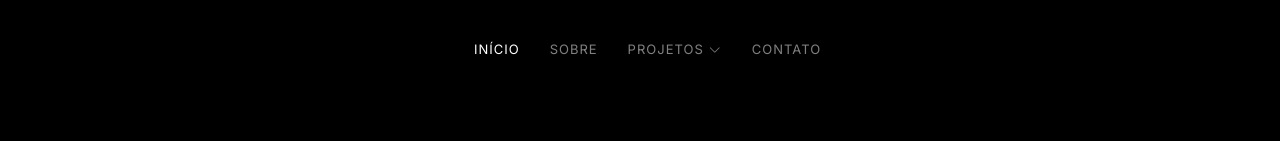
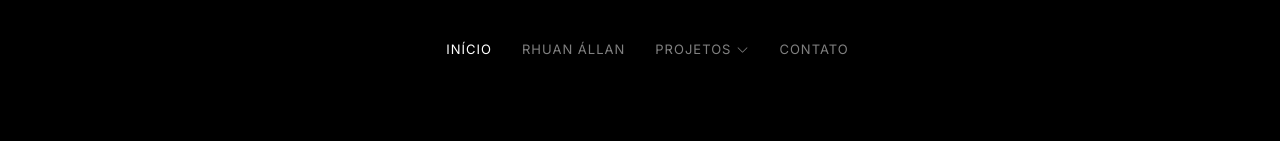
Before and after one commit to rhuanallan/Portfolio, a plain HTML site: page index.html in a window 1280 px wide. Shown: the top 141 px of the page. Drawn offline with nearby package versions, Linux system fonts and the light colour scheme.

Commit message:
index.html

```diff
--- a/index.html
+++ b/index.html
@@ -53,7 +53,7 @@
       <nav id="navbar" class="navbar">
         <ul>
           <li><a href="index.html" class="active">Início</a></li>
-          <li><a href="about.html">Sobre</a></li>
+          <li><a href="about.html">Rhuan Állan</a></li>
           <li class="dropdown"><a href="#"><span>Projetos</span> <i class="bi bi-chevron-down dropdown-indicator"></i></a>
             <ul>
               <li><a href="umbuflor.html">UmbuFlor</a></li>
```
